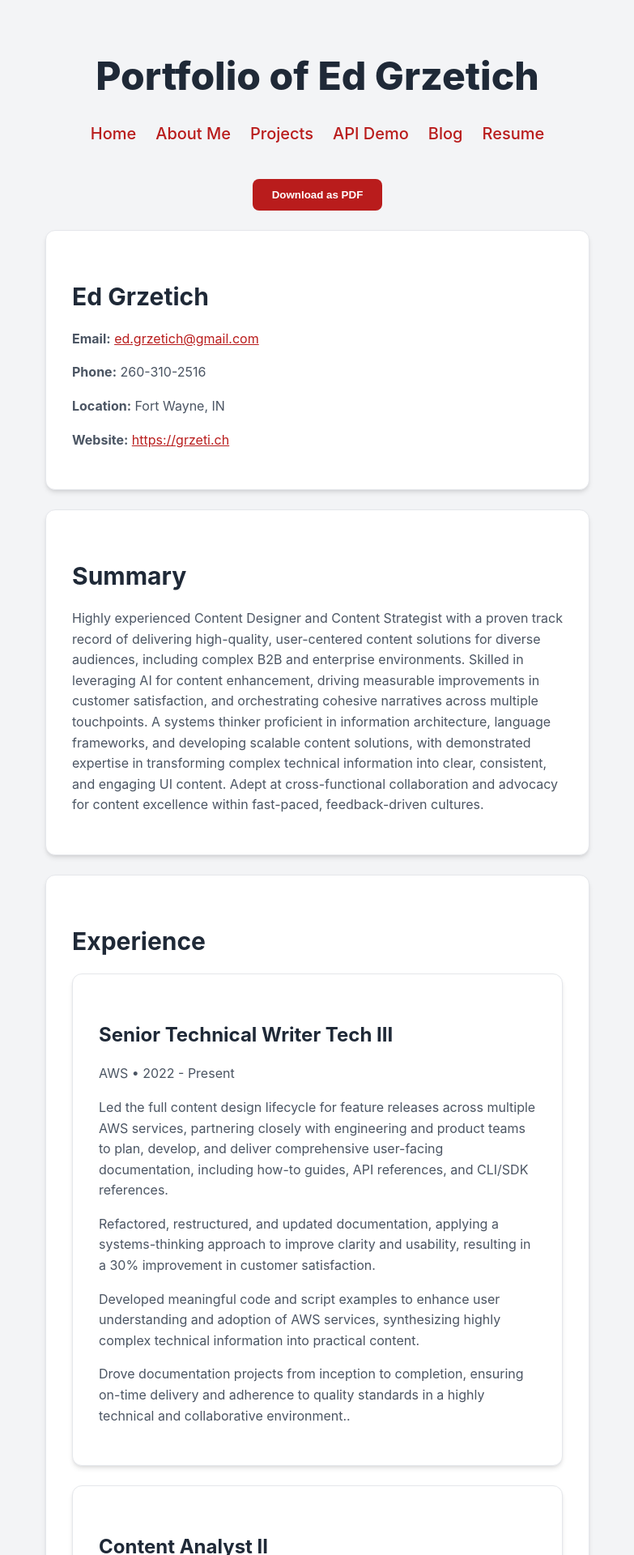
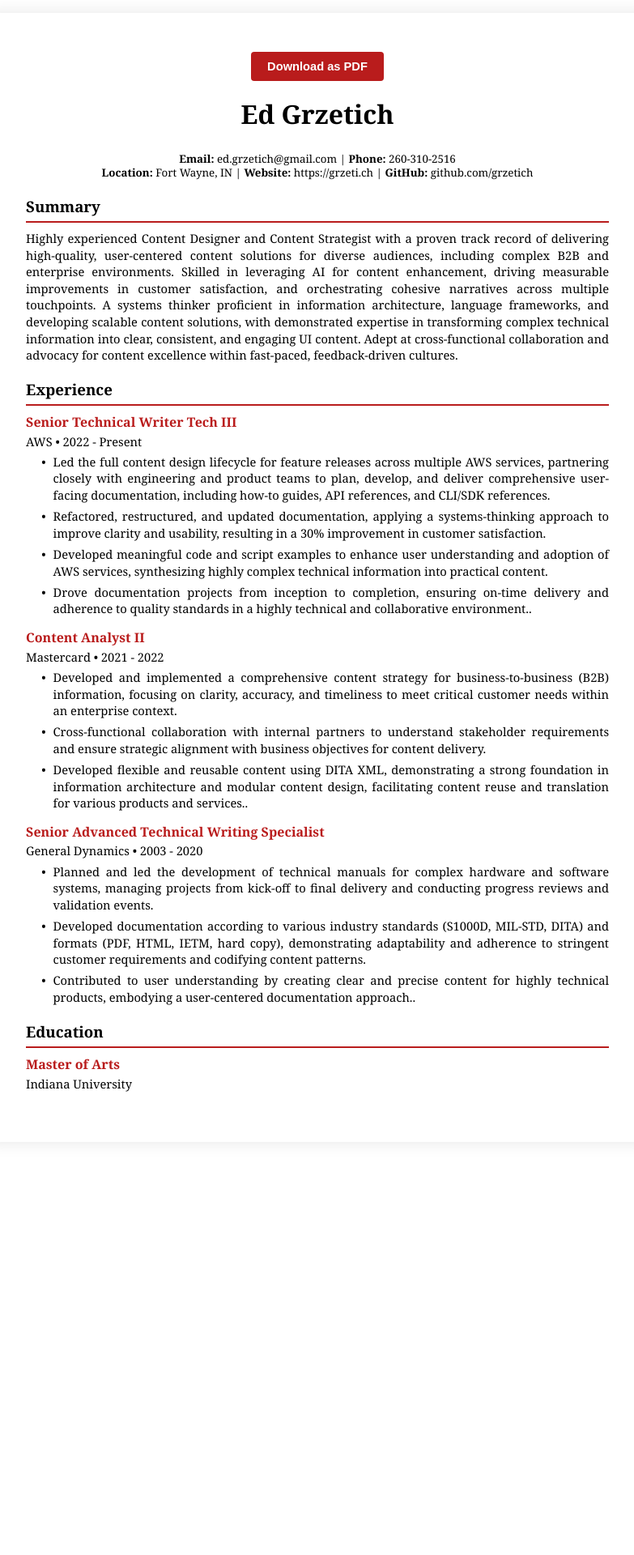
Before and after one commit to grzetich/portfolio, a Jekyll site: the page built from docs/styled-resume.md, in a window 1280 px wide. Shown: the top 1920 px of the page at 81% size, without its empty margins (248-1031 px from the left). Built offline with Jekyll 4.4.1, drawn with Linux system fonts in a browser that asks for light colours; after the commit the page ends 1426 px from its top, so only the background shows below that; some of the changed text lies outside the part shown.

Commit message:
Fix resume PDF pagination with print-optimized layout
- Create dedicated print.html layout with clean, professional styling
- Remove site header/footer/navigation from resume PDF
- Implement proper page break controls for sections and job entries
- Use serif fonts and optimized spacing for print/PDF
- Improve PDF generation with better html2pdf.js configuration
- Ensure consistent formatting across web and PDF views

```diff
--- /dev/null
+++ b/docs/_layouts/print.html
@@ -0,0 +1,260 @@
+<!DOCTYPE html>
+<html lang="en">
+<head>
+    <meta charset="UTF-8">
+    <meta name="viewport" content="width=device-width, initial-scale=1.0">
+    <title>{{ page.title | default: site.title }}</title>
+    <style>
+        /* Reset and Base Styles */
+        * {
+            margin: 0;
+            padding: 0;
+            box-sizing: border-box;
+        }
+
+        body {
+            font-family: 'Georgia', 'Times New Roman', serif;
+            font-size: 11pt;
+            line-height: 1.4;
+            color: #000;
+            background: #fff;
+            max-width: 8.5in;
+            margin: 0 auto;
+            padding: 0.5in;
+        }
+
+        /* Typography */
+        h1 {
+            font-size: 24pt;
+            font-weight: bold;
+            text-align: center;
+            margin-bottom: 0.25in;
+            color: #000;
+        }
+
+        h2 {
+            font-size: 14pt;
+            font-weight: bold;
+            margin-top: 0.2in;
+            margin-bottom: 0.1in;
+            padding-bottom: 0.05in;
+            border-bottom: 2px solid #b91c1c;
+            color: #000;
+            page-break-after: avoid;
+        }
+
+        h3 {
+            font-size: 12pt;
+            font-weight: bold;
+            margin-top: 0.1in;
+            margin-bottom: 0.05in;
+            color: #b91c1c;
+            page-break-after: avoid;
+        }
+
+        p {
+            margin-bottom: 0.08in;
+            text-align: justify;
+        }
+
+        /* Contact Info */
+        .contact-info {
+            text-align: center;
+            margin-bottom: 0.2in;
+            font-size: 10pt;
+            line-height: 1.3;
+        }
+
+        .contact-info p {
+            margin: 0;
+            text-align: center;
+        }
+
+        .contact-info a {
+            color: #000;
+            text-decoration: none;
+        }
+
+        /* Sections */
+        section {
+            margin-bottom: 0.15in;
+            page-break-inside: avoid;
+        }
+
+        .summary {
+            margin-bottom: 0.15in;
+        }
+
+        /* Experience */
+        .job {
+            margin-bottom: 0.15in;
+            page-break-inside: avoid;
+        }
+
+        .job-header {
+            margin-bottom: 0.05in;
+        }
+
+        .job-title {
+            font-size: 12pt;
+            font-weight: bold;
+            color: #b91c1c;
+        }
+
+        .job-company {
+            font-size: 11pt;
+            font-weight: normal;
+            color: #000;
+            margin-top: 0.02in;
+        }
+
+        .job-duties {
+            margin-left: 0.2in;
+            margin-top: 0.05in;
+        }
+
+        .job-duties p {
+            margin-bottom: 0.06in;
+            position: relative;
+            padding-left: 0.15in;
+        }
+
+        .job-duties p:before {
+            content: "•";
+            position: absolute;
+            left: 0;
+        }
+
+        /* Education */
+        .education {
+            page-break-inside: avoid;
+        }
+
+        .degree {
+            font-size: 12pt;
+            font-weight: bold;
+            color: #b91c1c;
+        }
+
+        .school {
+            font-size: 11pt;
+            margin-top: 0.02in;
+        }
+
+        /* Button Container */
+        .button-container {
+            text-align: center;
+            margin-bottom: 0.2in;
+        }
+
+        .download-btn {
+            display: inline-block;
+            padding: 10px 20px;
+            background: #b91c1c;
+            color: white;
+            border: none;
+            border-radius: 4px;
+            font-size: 11pt;
+            font-weight: bold;
+            cursor: pointer;
+            text-decoration: none;
+        }
+
+        .download-btn:hover {
+            background: #7f1d1d;
+        }
+
+        /* Print Styles */
+        @media print {
+            body {
+                margin: 0;
+                padding: 0.5in;
+                max-width: 100%;
+            }
+
+            .button-container {
+                display: none !important;
+            }
+
+            section {
+                page-break-inside: avoid;
+            }
+
+            .job {
+                page-break-inside: avoid;
+            }
+
+            h2 {
+                page-break-after: avoid;
+            }
+
+            h3 {
+                page-break-after: avoid;
+            }
+
+            a {
+                color: #000 !important;
+                text-decoration: none !important;
+            }
+        }
+
+        /* Screen-only styles */
+        @media screen {
+            body {
+                box-shadow: 0 0 20px rgba(0,0,0,0.1);
+                margin: 1rem auto;
+            }
+        }
+    </style>
+</head>
+<body>
+    {{ content }}
+
+    <!-- html2pdf.js library -->
+    <script src="https://cdnjs.cloudflare.com/ajax/libs/html2pdf.js/0.10.1/html2pdf.bundle.min.js"></script>
+
+    <script>
+        // Only attach event listener if button exists
+        const downloadBtn = document.getElementById('download-pdf');
+        if (downloadBtn) {
+            downloadBtn.addEventListener('click', function () {
+                // Hide the button before PDF generation
+                const buttonContainer = document.querySelector('.button-container');
+                if (buttonContainer) {
+                    buttonContainer.style.display = 'none';
+                }
+
+                const element = document.body;
+                const opt = {
+                    margin:       [0.5, 0.5, 0.5, 0.5],
+                    filename:     'Ed-Grzetich-Resume.pdf',
+                    image:        { type: 'jpeg', quality: 0.98 },
+                    html2canvas:  {
+                        scale: 2,
+                        useCORS: true,
+                        letterRendering: true
+                    },
+                    jsPDF:        {
+                        unit: 'in',
+                        format: 'letter',
+                        orientation: 'portrait',
+                        compress: true
+                    },
+                    pagebreak:    {
+                        mode: ['avoid-all', 'css', 'legacy'],
+                        before: 'h2',
+                        after: '.job'
+                    }
+                };
+
+                html2pdf().set(opt).from(element).save().then(function() {
+                    // Show button again after PDF is generated
+                    if (buttonContainer) {
+                        buttonContainer.style.display = 'block';
+                    }
+                });
+            });
+        }
+    </script>
+</body>
+</html>
--- a/docs/styled-resume.md
+++ b/docs/styled-resume.md
@@ -1,133 +1,57 @@
 ---
-layout: default
-title: My Styled Resume
-description: "A beautifully styled and interactive view of my professional resume, dynamically rendered from JSON data."
+layout: print
+title: Ed Grzetich - Resume
+description: "Professional resume for Ed Grzetich, Senior Technical Writer specializing in developer documentation."
 permalink: /resume.html
 ---
 
 {% assign resume = site.data.resume %}
 
-<style>
-    /* Add styles that will only apply when printing */
-    @media print {
-        body, .container {
-            margin: 0;
-            padding: 0;
-            box-shadow: none;
-            color: #000;
-            background-color: #fff;
-        }
-        header, footer, #download-button-container {
-            display: none !important;
-        }
-        .section-container, .project-card {
-            border: none !important;
-            box-shadow: none !important;
-            page-break-inside: avoid;
-        }
-        a {
-            color: #000 !important;
-            text-decoration: none;
-        }
-        h1, h2, h3, h4, h5, h6 {
-            color: #000 !important;
-        }
-        .text-red-700 {
-            color: #000 !important;
-        }
-        .text-gray-700, .text-gray-800, .text-gray-900 {
-            color: #000 !important;
-        }
-        body {
-            font-family: serif;
-        }
-    }
-</style>
-
-<!-- Container for the download button -->
-<div id="download-button-container" style="text-align: center; margin-bottom: 1.5rem;">
-    <button id="download-pdf" style="padding: 0.75rem 1.5rem; border-radius: 0.5rem; font-weight: 600; color: #ffffff; background-color: #b91c1c; border: none; cursor: pointer;">
-        Download as PDF
-    </button>
+<div class="button-container">
+    <button id="download-pdf" class="download-btn">Download as PDF</button>
 </div>
 
-<!-- The main resume content that will be converted to PDF -->
-<div id="resume-content">
-    <section id="contact-info" class="section-container">
-        <h2 class="text-3xl font-bold text-gray-900 mb-4 text-center">{{ resume.contactinfo.name.first }} {{ resume.contactinfo.name.last }}</h2>
-        <div class="text-center text-gray-700 leading-relaxed mb-4">
-            <p class="mb-2">
-                <strong>Email:</strong> <a href="mailto:{{ resume.contactinfo.email }}" class="text-red-700 hover:underline">{{ resume.contactinfo.email }}</a>
-            </p>
-            <p class="mb-2">
-                <strong>Phone:</strong> {{ resume.contactinfo.phonenumber }}
-            </p>
-            <p class="mb-2">
-                <strong>Location:</strong> {{ resume.contactinfo.city }}, {{ resume.contactinfo.state }}
-            </p>
-            <p class="mb-2">
-                <strong>Website:</strong> <a href="{{ resume.contactinfo.url }}" target="_blank" class="text-red-700 hover:underline">{{ resume.contactinfo.url }}</a>
-            </p>
-            {% if resume.contactinfo.github %} {# Check if github field exists #}
-            <p>
-        <strong>GitHub:</strong> <a href="https://github.com/grzetich" target="_blank" class="text-red-700 hover:underline">github.com/grzetich</a>
+<h1>{{ resume.contactinfo.name.first }} {{ resume.contactinfo.name.last }}</h1>
+
+<div class="contact-info">
+    <p>
+        <strong>Email:</strong> <a href="mailto:{{ resume.contactinfo.email }}">{{ resume.contactinfo.email }}</a> |
+        <strong>Phone:</strong> {{ resume.contactinfo.phonenumber }}
     </p>
-            {% endif %}
+    <p>
+        <strong>Location:</strong> {{ resume.contactinfo.city }}, {{ resume.contactinfo.state }} |
+        <strong>Website:</strong> <a href="{{ resume.contactinfo.url }}">{{ resume.contactinfo.url }}</a> |
+        <strong>GitHub:</strong> <a href="https://github.com/grzetich">github.com/grzetich</a>
+    </p>
+</div>
+
+<section class="summary">
+    <h2>Summary</h2>
+    <p>{{ resume.objective }}</p>
+</section>
+
+<section>
+    <h2>Experience</h2>
+    {% for job in resume.experience %}
+    <div class="job">
+        <div class="job-header">
+            <div class="job-title">{{ job.title }}</div>
+            <div class="job-company">{{ job.company }} • {{ job.date_start }} - {% if job.date_end %}{{ job.date_end }}{% else %}Present{% endif %}</div>
         </div>
-    </section>
-
-    <section id="objective" class="section-container">
-        <h2 class="text-3xl font-bold text-gray-900 mb-4">Summary</h2>
-        <p class="text-gray-700 leading-relaxed">
-            {{ resume.objective }}
-        </p>
-    </section>
-
-    <section id="experience" class="section-container">
-        <h2 class="text-3xl font-bold text-gray-900 mb-4">Experience</h2>
-        <div class="space-y-8">
-            {% for job in resume.experience %}
-            <div class="project-card">
-                <h3 class="text-xl font-semibold text-red-700 mb-1">{{ job.title }}</h3>
-                <p class="text-lg text-gray-800 mb-2">{{ job.company }} &bull; {{ job.date_start }} - {% if job.date_end %}{{ job.date_end }}{% else %}Present{% endif %}</p>
-                <div class="job-duties space-y-3">
-                    {% assign duties_list = job.duties | split: ". " %}
-                    {% for duty in duties_list %}
-                        {% if duty != "" %}
-                            <p class="text-gray-700">{{ duty | strip }}.</p>
-                        {% endif %}
-                    {% endfor %}
-                </div>
-            </div>
+        <div class="job-duties">
+            {% assign duties_list = job.duties | split: ". " %}
+            {% for duty in duties_list %}
+                {% if duty != "" %}
+                    <p>{{ duty | strip }}.</p>
+                {% endif %}
             {% endfor %}
         </div>
-    </section>
+    </div>
+    {% endfor %}
+</section>
 
-    <section id="education" class="section-container">
-        <h2 class="text-3xl font-bold text-gray-900 mb-4">Education</h2>
-        <div class="project-card">
-            <h3 class="text-xl font-semibold text-red-700 mb-1">{{ resume.education.degree }}</h3>
-            <p class="text-lg text-gray-800">{{ resume.education.school }}</p>
-        </div>
-    </section>
-</div>
-
-<!-- Add the html2pdf.js library -->
-<script src="https://cdnjs.cloudflare.com/ajax/libs/html2pdf.js/0.10.1/html2pdf.bundle.min.js"></script>
-
-<script>
-    document.getElementById('download-pdf').addEventListener('click', function () {
-        const element = document.getElementById('resume-content');
-        const opt = {
-            margin:       0.5,
-            filename:     'Grzetich-resume.pdf',
-            image:        { type: 'jpeg', quality: 0.98 },
-            html2canvas:  { scale: 2, useCORS: true },
-            jsPDF:        { unit: 'in', format: 'letter', orientation: 'portrait' },
-            pagebreak:    { mode: ['avoid-all', 'css'] }
-        };
-
-        // New Promise-based usage:
-        html2pdf().set(opt).from(element).save();
-    });
-</script>
+<section class="education">
+    <h2>Education</h2>
+    <div class="degree">{{ resume.education.degree }}</div>
+    <div class="school">{{ resume.education.school }}</div>
+</section>
```
